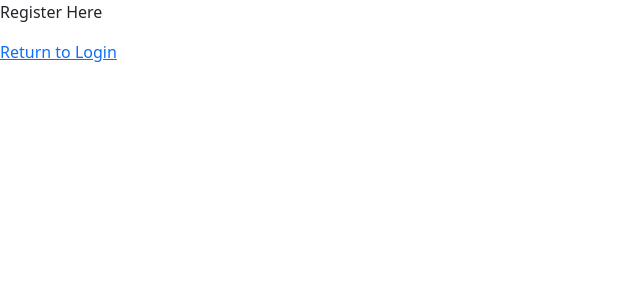
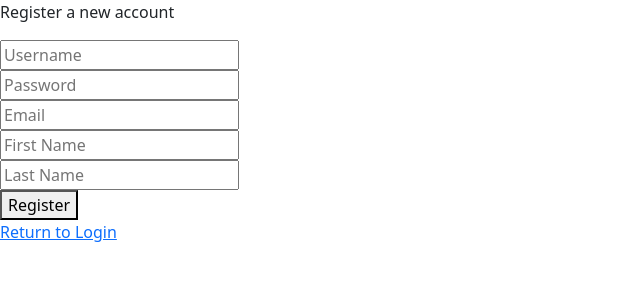
Before and after one commit to anbere/Cashmo-Front, a React (Create React App) app: page /registration in a window 1280 px wide. Shown: the top 300 px of the page, without its empty margins (0-640 px from the left). Built offline with nearby package versions, Linux system fonts and the light colour scheme.

Commit message:
registration working

```diff
--- a/src/components/home_components/Account.jsx
+++ b/src/components/home_components/Account.jsx
@@ -2,6 +2,13 @@ import React from "react";
 import { useHistory } from "react-router-dom";
 
 const Account = () => {
+
+    const userData = {
+        username: 'anbers',
+        email: 'anbers@gmail.com',
+        firstName: 'Andres',
+        lastName: 'Rodriguez'
+    };
 
     const history = useHistory();
 
--- a/src/components/landing_components/Login.jsx
+++ b/src/components/landing_components/Login.jsx
@@ -42,16 +42,17 @@ const Login = () => {
                     username: formValue.username,
                     password: formValue.password
                 })
-            }).then(res => {
-                if(res.ok){
-                    console.log(res);
-                    return res.json();
+            }).then(response => {
+                if(response.ok){
+                    console.log(response);
+                    return response.json();
                 }
             }).then(body =>
                 {
                     console.log(body)
                     if(!body.username=="")
                     {
+                        //
                         localStorage.setItem('token', '123');
                         history.push("/");
                     }else(alert("Invalid login"))
--- a/src/components/landing_components/Registration.jsx
+++ b/src/components/landing_components/Registration.jsx
@@ -1,10 +1,113 @@
-import React from "react";
+import React, { useState } from "react";
+import { useHistory } from "react-router-dom";
+
 import { Link } from 'react-router-dom'
 
 const Registration = () => {
+
+    const history = useHistory();
+
+    const [formValue, setformValue] = useState({
+        username: '',
+        password: '',
+        email: '',
+        firstName: '',
+        lastName: ''
+    });
+
+    const handleSubmit = (event) => {
+        event.preventDefault();
+
+        const { username, password, email, firstName, lastName } = formValue;
+        console.log(username, password, email, firstName, lastName)
+
+        fetch("http://localhost:8080/api/v1/user",
+            {
+                method: "POST",
+                mode: 'cors',
+                headers: {"Content-Type": "application/json"},
+                body: JSON.stringify({
+                    username: formValue.username,
+                    password: formValue.password,
+                    email: formValue.email,
+                    firstName: formValue.firstName,
+                    lastName: formValue.lastName
+                })
+            }).then(response => response.json()
+            )
+            .then(body => {
+                console.log("body: ", body)
+                if(body.success) {
+                    alert("Registration successful! Click ok to be taken to the log in screen.");
+                    history.push("/");
+                }
+                else{
+                    alert(body.message);
+                }
+            })
+    }
+
+    const handleChange = (event) => {
+        setformValue({
+            ...formValue,
+            [event.target.name]: event.target.value
+        })
+    }
+
     return (
-    <>
-        <p>Register Here</p>
+        <>
+        <form onSubmit={handleSubmit}>
+            <p>Register a new account</p>
+
+            <input
+                type="text"
+                name="username"
+                placeholder="Username"
+                vlue={formValue.username}
+                onChange={handleChange}
+                autoComplete="off"
+            />
+            <br/>
+            <input
+                type="password"
+                name="password"
+                placeholder="Password"
+                value={formValue.password}
+                onChange={handleChange}
+            />
+            <br/>
+            <input
+                type="email"
+                name="email"
+                placeholder="Email"
+                value={formValue.email}
+                onChange={handleChange}
+            />
+            <br/>
+            <input
+                type="text"
+                name="firstName"
+                placeholder="First Name"
+                value={formValue.firstName}
+                onChange={handleChange}
+            />
+            <br/>
+            <input
+                type="text"
+                name="lastName"
+                placeholder="Last Name"
+                value={formValue.lastName}
+                onChange={handleChange}
+            />
+            <br/>
+            <button
+                color="primary"
+                type="submit"
+            >
+                Register
+            </button>
+        </form>
+
         <Link to="/login">Return to Login</Link>
     </>
     )
--- a/src/components/routes/PrivateRoute.jsx
+++ b/src/components/routes/PrivateRoute.jsx
@@ -5,6 +5,7 @@ import Money from "../home_components/Money"
 import Friends from "../home_components/Friends";
 import Account from "../home_components/Account";
 import { Nav, Navbar, Container} from "react-bootstrap";
+import '../../App.css';
 
 const PrivateRoute = () => {
     return (
@@ -12,7 +13,7 @@ const PrivateRoute = () => {
             <Navbar bg="light" expand="lg">
                 <Container>
                     <Navbar.Brand>CashMo</Navbar.Brand>
-                    <Navbar.Toggle aria-controls="basic-navbar-nav" />
+                    <Navbar.Toggle aria-controls="basic-navbar-nav"/>
                     <Navbar.Collapse id="basic-navbar-nav">
                         <Nav className="me-auto">
 
```
